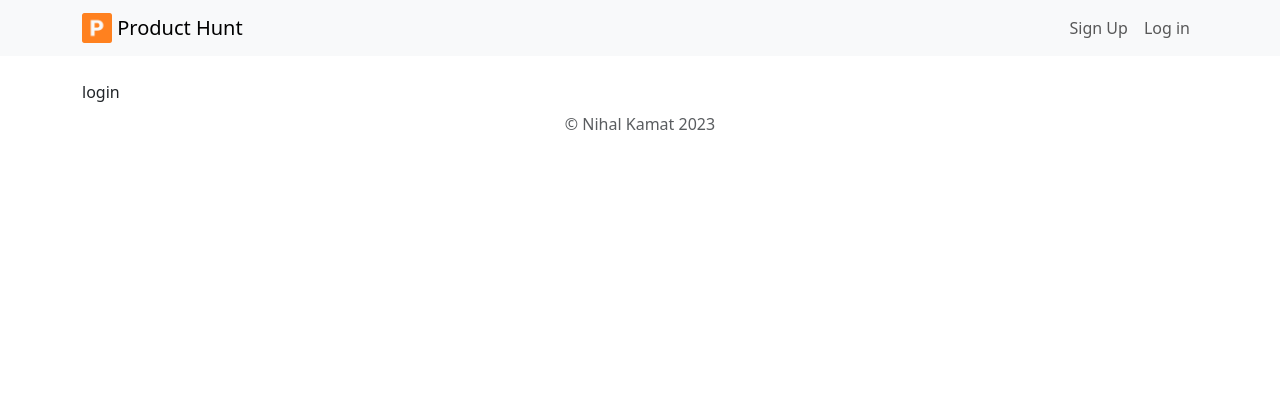
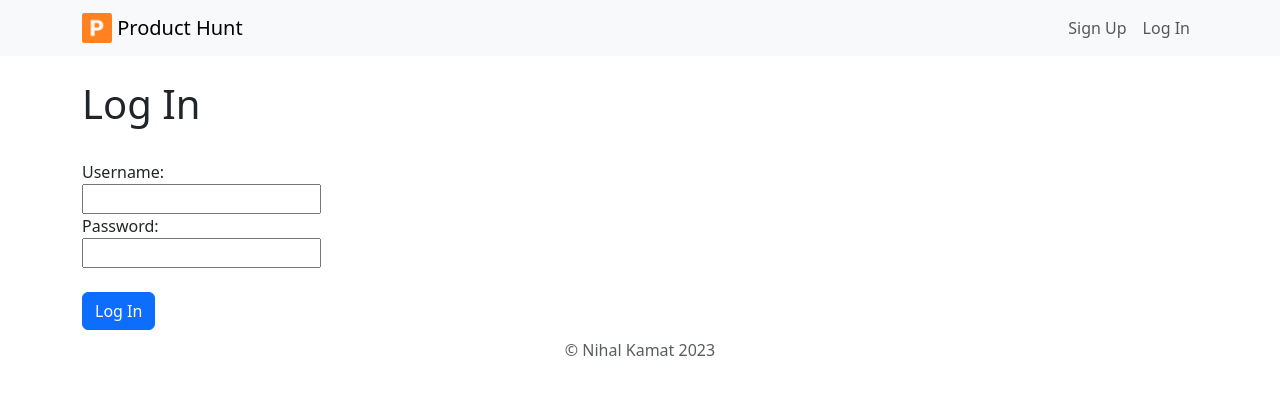
Before and after one commit to starix2436/Producthunt-Project-Django, a Django app: page /accounts/login in a window 1280 px wide. Shown: the top 395 px of the page. Run offline with Django 4.2, Linux system fonts and the light colour scheme; some libraries are stand-ins or nearby versions.

Commit message:
login/Logout

```diff
--- a/account/templates/account/login.html
+++ b/account/templates/account/login.html
@@ -1,7 +1,24 @@
 {% extends 'base.html' %}
 
 {% block content %}
+
+{% if error %}
+{{error}}
+{% endif %}
 <br>
-login
+<h1>Log In</h1>
 <br>
+<form method="POST" action="{% url 'login' %}">
+    {% csrf_token %}
+
+    Username:
+    <br>
+    <input type="text" name="username" />
+    <br>
+    Password:
+    <br>
+    <input type="password" name="password" />
+    <br> <br>
+    <input class="btn btn-primary" type="submit" value="Log In" />
+</form>
 {% endblock %}
--- a/account/views.py
+++ b/account/views.py
@@ -20,7 +20,7 @@ def signup(request):
                     request.POST['username'], password=request.POST['password1'])
                 # Log in the user
                 auth.login(request, user)
-                return redirect('home')
+                return redirect('login')
         else:
             return render(request, 'account/signup.html', {'error': 'Passwords do not match'})
     else:
@@ -28,9 +28,20 @@ def signup(request):
 
 
 def login(request):
-    return render(request, 'account/login.html')
+    if request.method == "POST":
+        user = auth.authenticate(
+            username=request.POST['username'], password=request.POST['password'])
+        if user is not None:
+            auth.login(request, user)
+            return redirect('home')
+        else:
+            return render(request, 'account/login.html', {'error': 'Username or Password is incorrect.'})
+    else:
+        return render(request, 'account/login.html')
 
 
 def logout(request):
-
+    if request.method == "POST":
+        auth.logout(request)
+        return redirect('home')
     return render(request, 'account/signup.html')
--- a/producthunt/templates/base.html
+++ b/producthunt/templates/base.html
@@ -133,8 +133,16 @@
                 </button>
                 <div class="collapse navbar-collapse" id="navbarNavAltMarkup">
                     <div class="navbar-nav ms-auto">
+                        {% if user.is_authenticated %}
+                        <a class="nav-link" href="javascript:{document.getElementById('logout').submit()}">Log Out</a>
+                        <form id="logout" method="POST" action="{% url 'logout' %}">
+                            {% csrf_token %}
+                            <input type="hidden" />
+                        </form>
+                        {% else %}
                         <a class="nav-link" href="/accounts/signup">Sign Up</a>
-                        <a class="nav-link" href="/accounts/login">Log in</a>
+                        <a class="nav-link" href="/accounts/login">Log In</a>
+                        {% endif %}
                     </div>
                 </div>
             </div>
```
